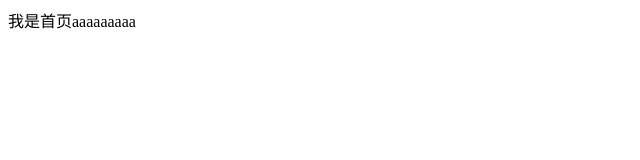
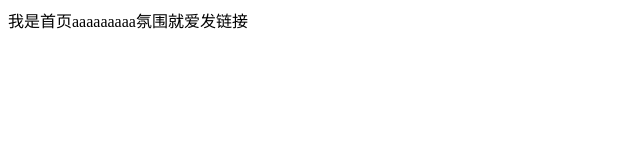
Before and after one commit to 646423353/git-demo, a plain HTML site: page index.html in a window 1280 px wide. Shown: the whole page, without its empty margins (0-640 px from the left). Drawn offline with Linux system fonts and the light colour scheme.

Commit message:
第三次提交

```diff
--- a/index.html
+++ b/index.html
@@ -5,6 +5,6 @@
 	<title>Document</title>
 </head>
 <body>
-	我是首页aaaaaaaaa
+	我是首页aaaaaaaaa氛围就爱发链接
 </body>
 </html>
```
